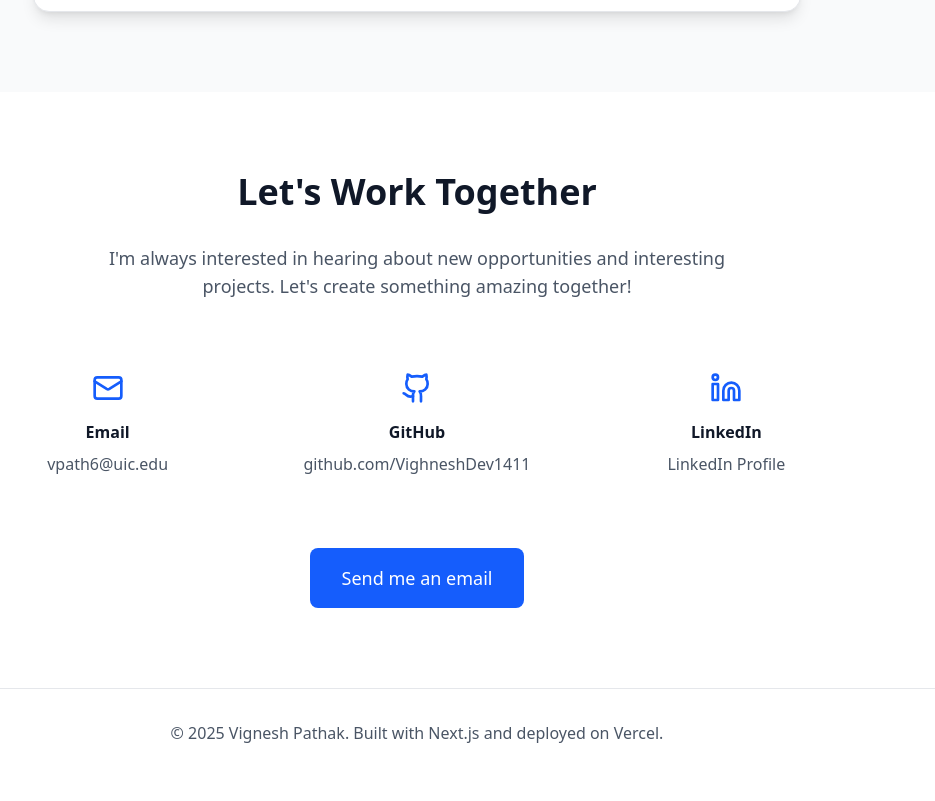
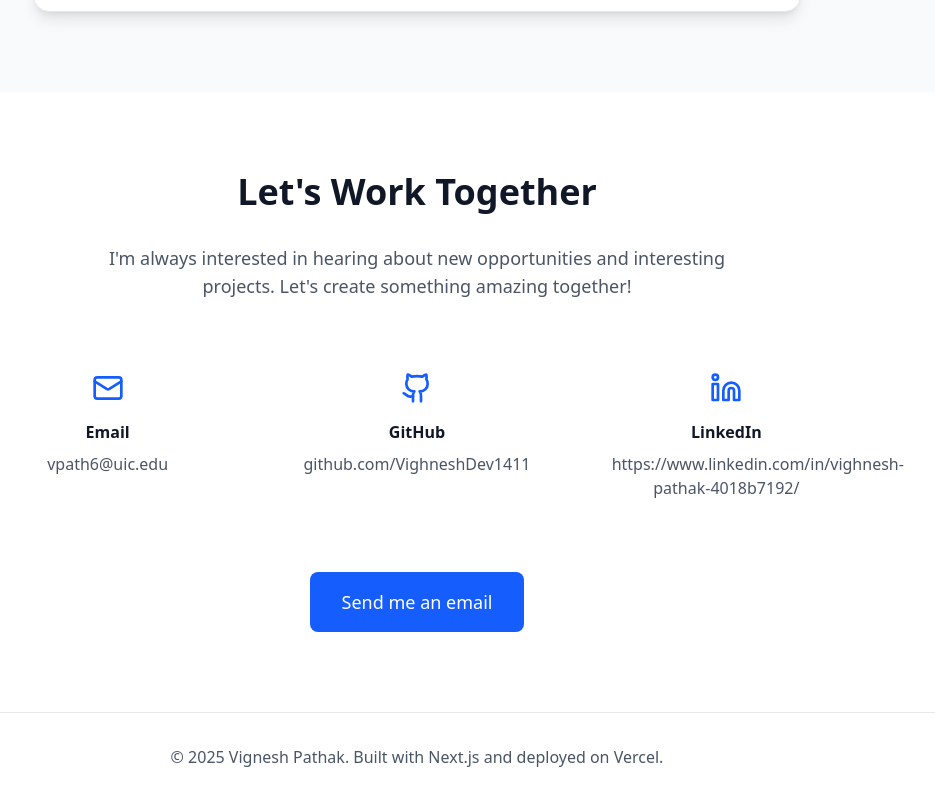
Before and after one commit to VighneshDev1411/my-portfolio, a Next.js app: page / in a window 1280 px wide. Shown: the part 4213-5014 px from the top of the page, without its empty margins (223-1158 px from the left). Before the commit the page ends 4990 px from the top, so only its background shows below. Built offline with nearby package versions, Linux system fonts and the light colour scheme; no server answers.

Commit message:
Linkedin

```diff
--- a/src/app/portfolio/page.jsx
+++ b/src/app/portfolio/page.jsx
@@ -1208,13 +1208,13 @@ export default function Portfolio() {
                 />
                 <h3 className="font-semibold mb-2">LinkedIn</h3>
                 <p className="text-gray-600 dark:text-gray-400">
-                  LinkedIn Profile
+                 https://www.linkedin.com/in/vighnesh-pathak-4018b7192/
                 </p>
               </div>
             </div>
 
             <a
-              href="mailto:vpath6@uic.edu"
+              href="mailto:vigneshpathak14@gmail.com"
               className="inline-block px-8 py-4 bg-blue-600 text-white rounded-lg hover:bg-blue-700 transition-colors font-medium text-lg"
             >
               Send me an email
```
